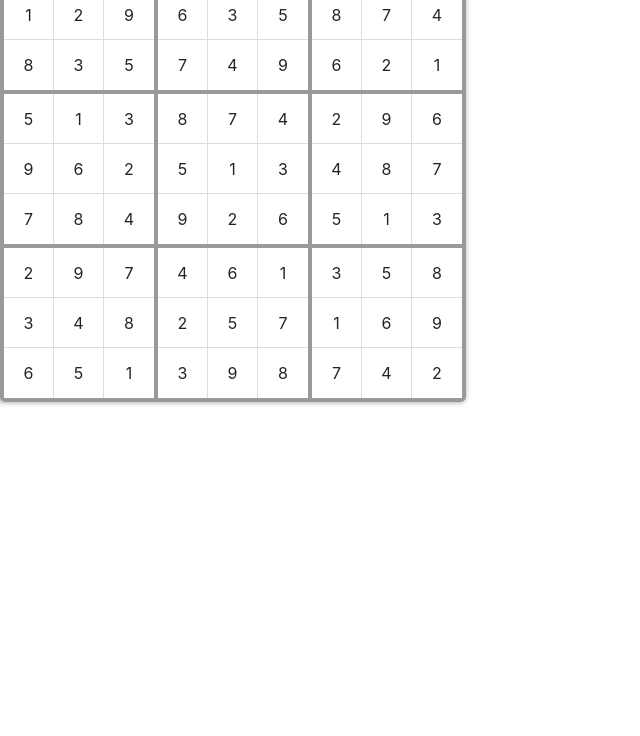
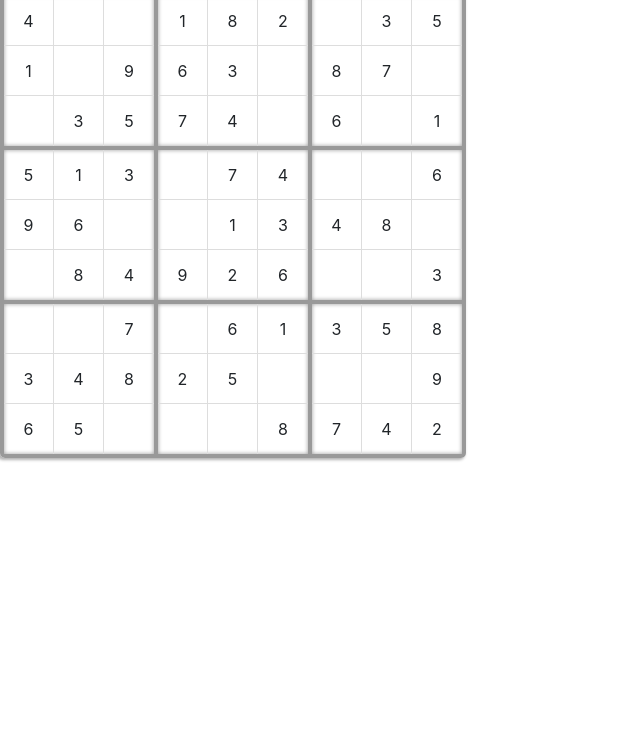
Before and after one commit to 77Vincent/sudoku, a website built with webpack: page src/index.html in a window 1280 px wide. Shown: the part 64-800 px from the top of the page, without its empty margins (0-640 px from the left). Built offline with nearby package versions, Linux system fonts and the light colour scheme.

Commit message:
generator done

```diff
--- a/src/index.html
+++ b/src/index.html
@@ -7,6 +7,7 @@
 </head>
 
 <body>
+  <h1>Sudoku Master</h1>
   <div class="board">
   </div>
 </body>
--- a/src/scripts/index.js
+++ b/src/scripts/index.js
@@ -1,26 +1,34 @@
 import '../styles/index.scss'
-import { solve, blockCors, blockIndexMap } from '../sudoku-core'
+import {
+  solve,
+  blockCors,
+  blockIndexMap,
+  generate,
+} from '../sudoku-core'
 import $ from 'jquery'
 
 const boardData = solve()
-const boardInBlockFormat = [ [], [], [], [], [], [], [], [], [] ]
 
 const board = $('.board')
 
-boardData.forEach((row, y) => {
-  row.forEach((n, x) => {
-    const whichBlock = blockIndexMap[y][x]
-    boardInBlockFormat[whichBlock].push(n)
+function boardBlockFormatConvertor(board) {
+  const output = [ [], [], [], [], [], [], [], [], [] ]
+  board.forEach((row, y) => {
+    row.forEach((n, x) => {
+      const whichBlock = blockIndexMap[y][x]
+      output[whichBlock].push(n)
+    })
   })
-})
+  return output
+}
 
-boardInBlockFormat.forEach(row => {
+boardBlockFormatConvertor(generate(boardData, 3)).forEach(row => {
   const blockElement = $('<div />')
     .addClass('board-block')
     .appendTo(board)
   row.forEach(n => {
     $('<div />')
-      .text(n)
+      .text(n || '')
       .addClass('board-cell')
       .appendTo(blockElement)
   })
--- a/src/styles/_board.scss
+++ b/src/styles/_board.scss
@@ -20,6 +20,9 @@ $cell-size: 50px;
     width: $cell-size * 3 + $border-thick * 2;
     height: $cell-size * 3 + $border-thick * 2;
     border: $border-thick solid $color-gray-2;
+    -moz-box-shadow:    inset 0 0 4px 0px $color-gray-2;
+    -webkit-box-shadow: inset 0 0 4px 0px $color-gray-2;
+    box-shadow:         inset 0 0 4px 0px $color-gray-2;
 
     &:after {
       content: "";
@@ -49,7 +52,7 @@ $cell-size: 50px;
 
     &:hover {
       cursor: pointer;
-      background-color: $color-gray-1;
+      background-color: $color-gray-0;
     }
   }
 }
--- a/src/styles/_theme.scss
+++ b/src/styles/_theme.scss
@@ -1,9 +1,11 @@
-$color-theme: seagreen;
+$color-theme: royalblue;
+$color-gray-0: #eee;
 $color-gray-1: #ddd;
 $color-gray-2: #999;
 $color-gray-3: #333;
+$color-azure: azure;
 
 .paper {
-  box-shadow: -2px -1px 5px 2px lighten($color-gray-2, 10%);
+  box-shadow: -2px 1px 3px 1px lighten($color-gray-2, 10%);
   border-radius: 5px;
 }
--- a/src/sudoku-core/index.js
+++ b/src/sudoku-core/index.js
@@ -1,8 +1,9 @@
 import solve from './solve'
-import { blockCors, blockIndexMap } from './utilities'
+import { blockCors, blockIndexMap, generate } from './utilities'
 
 export {
   blockCors,
   blockIndexMap,
+  generate,
   solve,
 }
--- a/src/sudoku-core/solve.js
+++ b/src/sudoku-core/solve.js
@@ -3,15 +3,11 @@
  * @author Vincent77
  * @email wentianqi77@outlook.com
  */
-import { blockCors, blockIndexMap } from './utilities'
+import { blockCors, blockIndexMap, pick } from './utilities'
 
 function solve(inputBoard = [[], [], [], [], [], [], [], [], []]) {
   // copy the origin board
   const board = inputBoard.map(row => row.map(n => n))
-  const pick = (...args) => {
-    const seed = 1 + Math.floor(Math.random() * args.length)
-    return args[seed - 1]
-  }
   const range = [1, 2, 3, 4, 5, 6, 7, 8, 9]
   // If it did not end over this amount of tests, end the solver
   const threshold = 10000
--- a/src/sudoku-core/utilities.js
+++ b/src/sudoku-core/utilities.js
@@ -20,6 +20,11 @@ const blockIndexMap = [
   [6, 6, 6, 7, 7, 7, 8, 8, 8],
   [6, 6, 6, 7, 7, 7, 8, 8, 8],
 ]
+
+function pick (...args) {
+  const seed = 1 + Math.floor(Math.random() * args.length)
+  return args[seed - 1]
+}
 
 function colorize(color, output) {
   return ['\x1b[', color, 'm', output, '\x1b[0m'].join('');
@@ -80,10 +85,28 @@ function validate(board) {
   return true
 }
 
+function generate(board, extract = 0) {
+  const output = board.map(row => {
+    let range = [0, 1, 2, 3, 4, 5, 6, 7, 8]
+    const targets = []
+
+    for (let i = 0; i < extract; i++) {
+      const p = pick(...range)
+      targets.push(p)
+      range = range.filter(n => n !== p)
+    }
+
+    return row.map((n, i) => targets.includes(i) ? 0 : n)
+  })
+  return output
+}
+
 export {
   colorize,
   print,
   validate,
   blockCors,
   blockIndexMap,
+  generate,
+  pick,
 }
```
